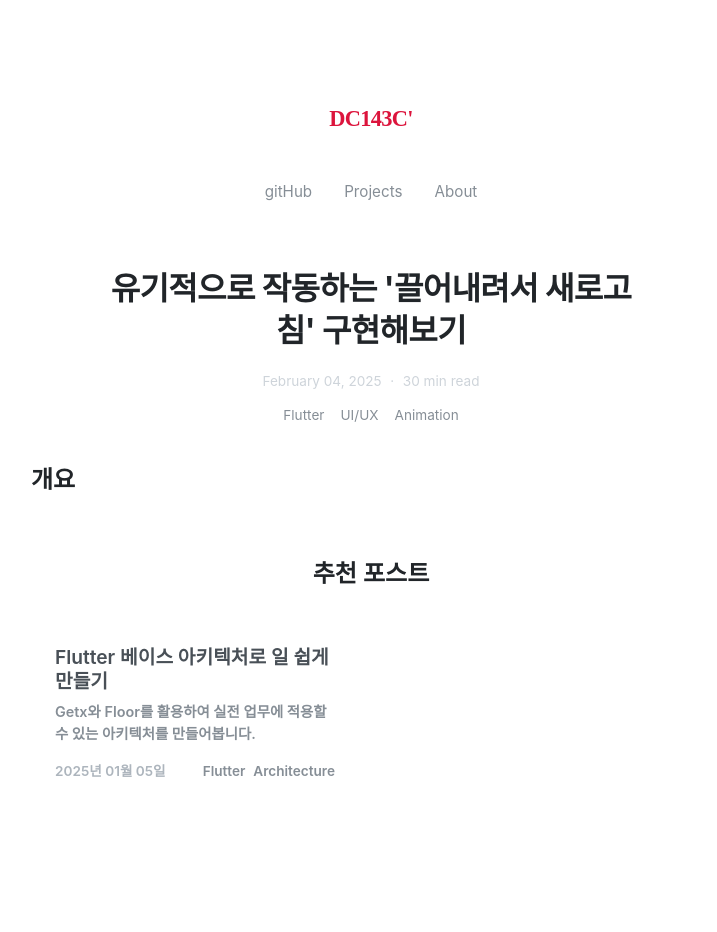
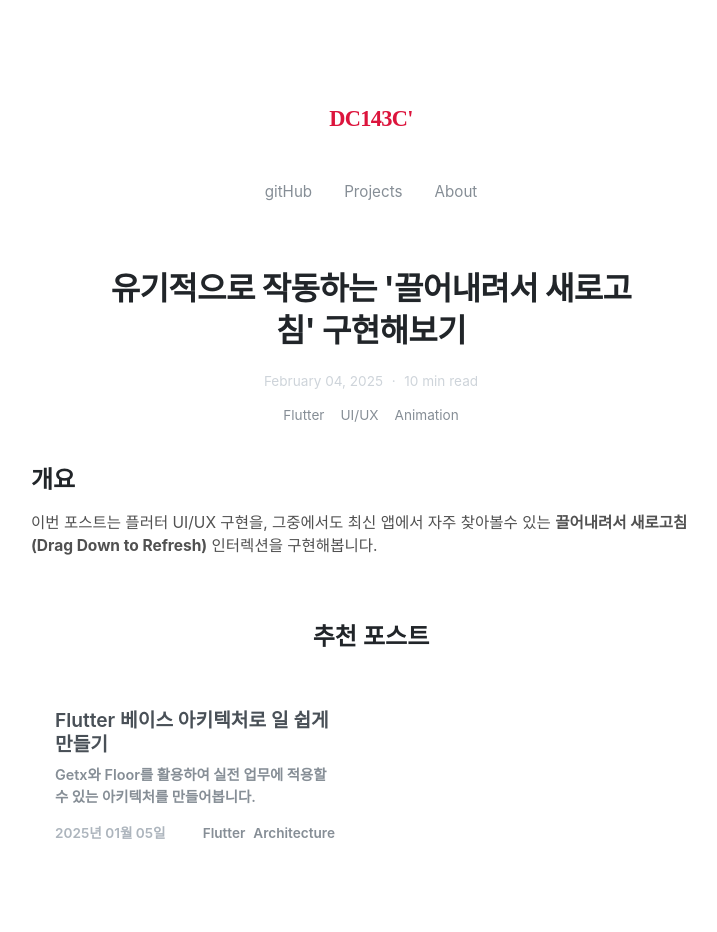
Before and after one commit to dc143cDev/dc143cDev.github.io, a Jekyll site: the page built from _posts/2025-02-04-drag-down-refresh.md, in a window 1280 px wide. Shown: the whole page, without its empty margins (269-986 px from the left). Built offline with Jekyll 4.4.1, drawn with Linux system fonts in a browser that asks for light colours; some web fonts are replaced; before the commit the page ends 900 px from its top, so only the background shows below that.

Commit message:
Update 2025-02-04-drag-down-refresh.md

```diff
--- a/_posts/2025-02-04-drag-down-refresh.md
+++ b/_posts/2025-02-04-drag-down-refresh.md
@@ -3,8 +3,9 @@ layout: post
 title: "유기적으로 작동하는 '끌어내려서 새로고침' 구현해보기"
 date: 2025-02-04
 tags: [Flutter, UI/UX, Animation]
-read_time: 30
+read_time: 10
 subtitle: "유저와 유기적으로 상호작용하는 끌어내려서 새로고침 인터렉션을 구현해봅니다."
 ---
 
 ## 개요
+이번 포스트는 플러터 UI/UX 구현을, 그중에서도 최신 앱에서 자주 찾아볼수 있는 **끌어내려서 새로고침(Drag Down to Refresh)** 인터렉션을 구현해봅니다.
```
